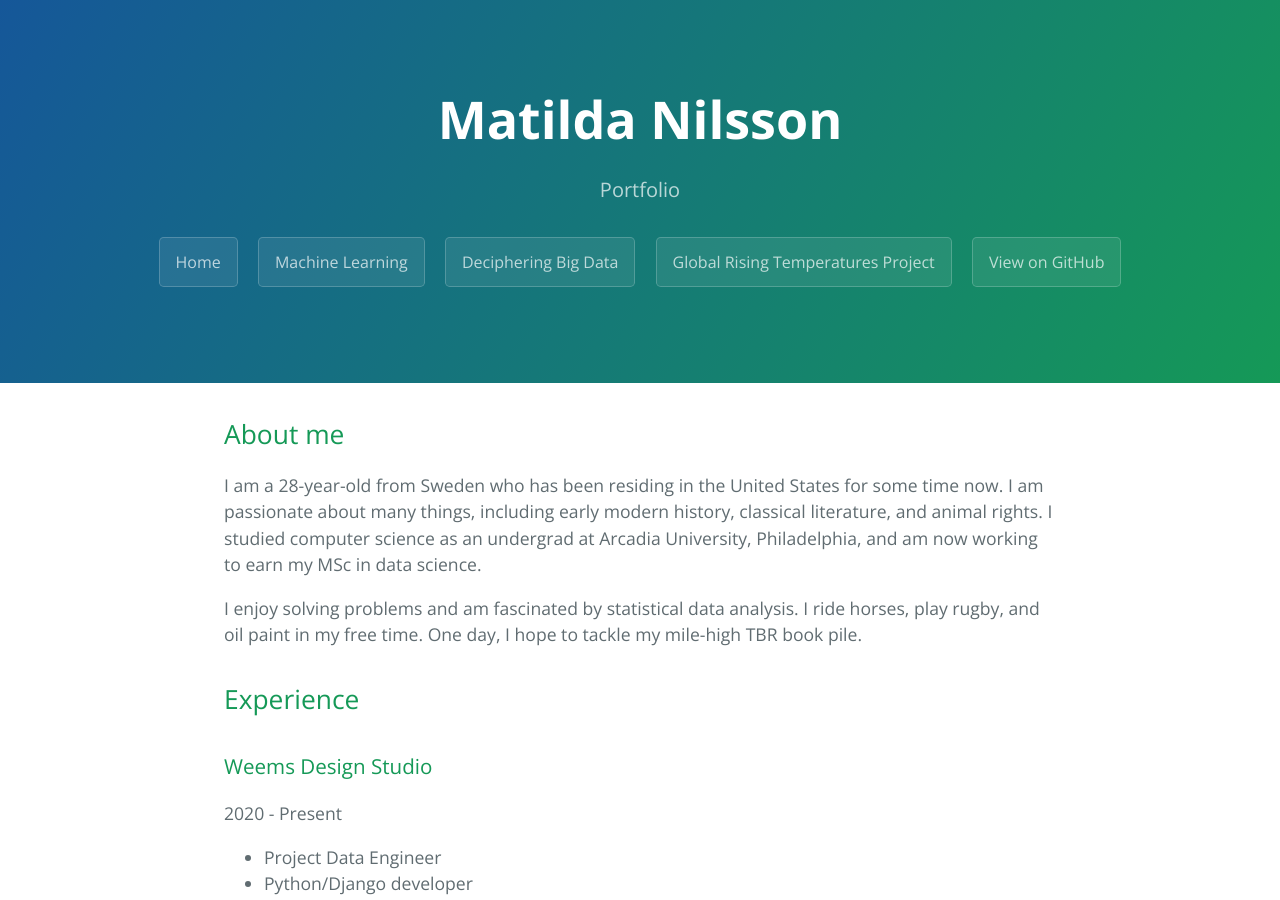
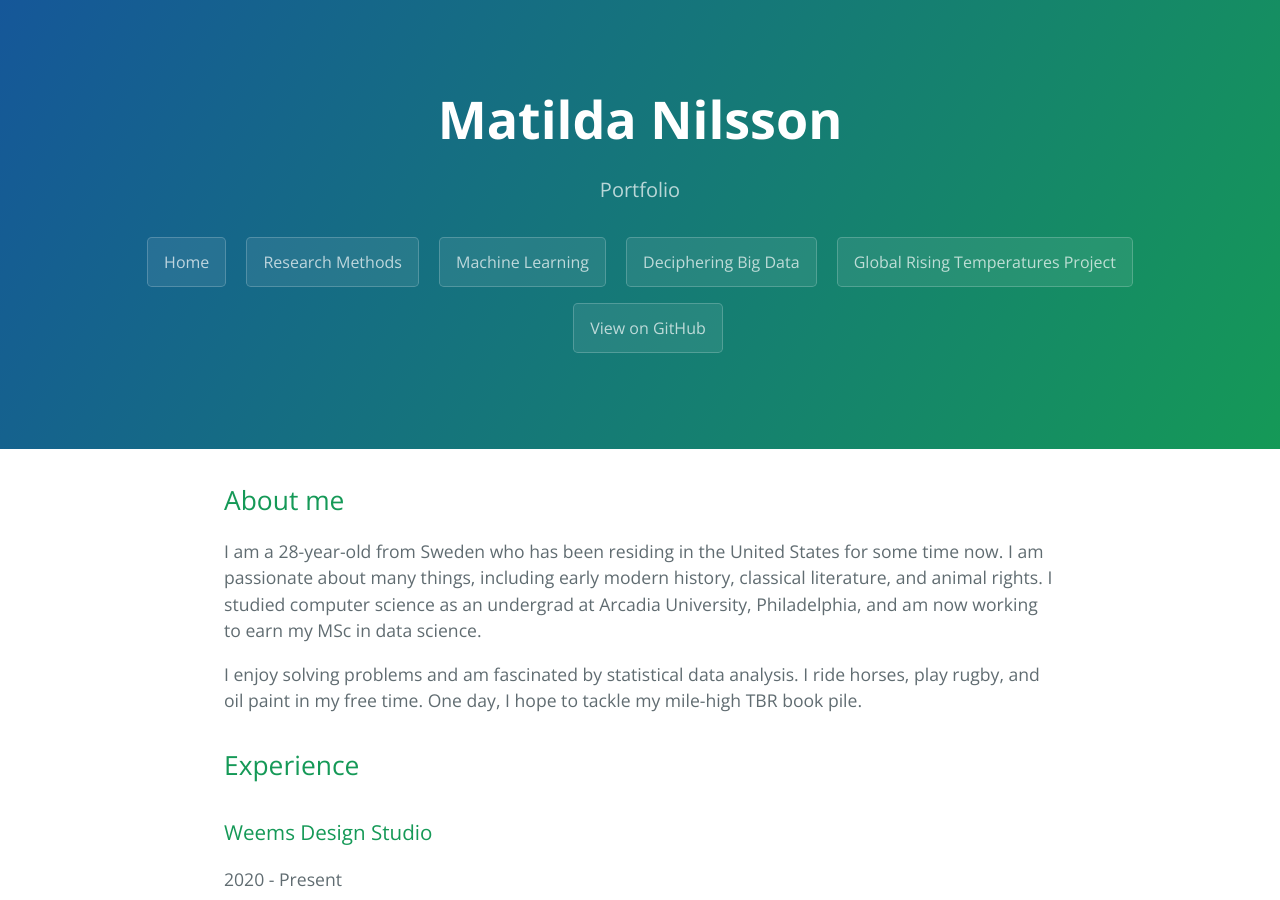
Before and after one commit to matilda-nilsson/matilda-nilsson.github.io, a Jekyll site: the page built from index.md, in a window 1280 px wide and 900 px high. Built offline with Jekyll 4.4.1, drawn with Linux system fonts in a browser that asks for light colours.

Commit message:
Update default.html

```diff
--- a/_layouts/default.html
+++ b/_layouts/default.html
@@ -20,6 +20,7 @@
   <h2 class="project-tagline">{{ page.description | default: site.description | default: site.github.project_tagline }}</h2>
 
   <a href="/" class="btn">Home</a>
+  <a href="/rm" class="btn">Research Methods</a>
   <a href="/ml" class="btn">Machine Learning</a>
   <a href="/bd" class="btn">Deciphering Big Data</a>
   <a href="/GT" class="btn">Global Rising Temperatures Project</a>
```
